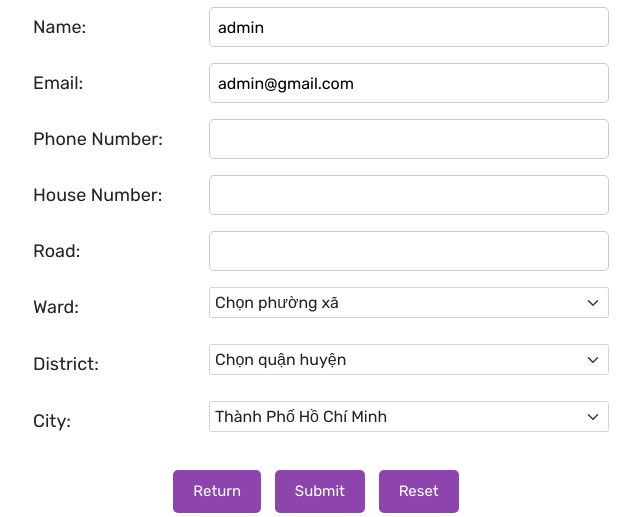
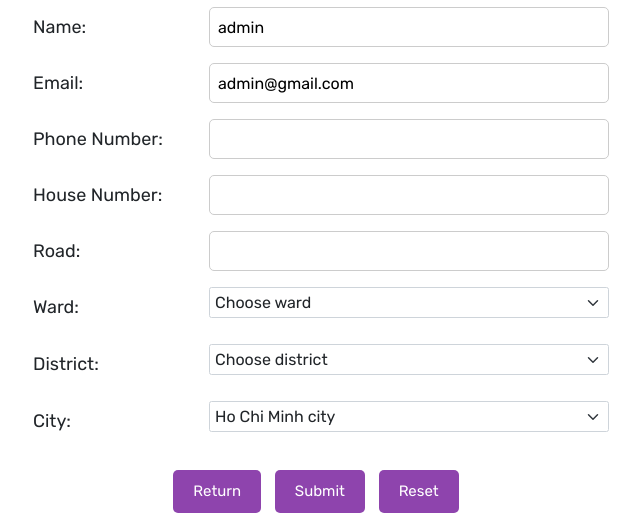
Before and after one commit to dien-tran/Do_An_Web2, a PHP site: page /edit_customer.php in a window 1280 px wide. Shown: the part 333-850 px from the top of the page, without its empty margins (319-959 px from the left). Run offline with PHP 8.4, Linux system fonts and the light colour scheme; a user stored in the database is signed in; data comes from the database, SQL or seed files in the repository; data that the repository does not hold is empty.

Commit message:
Update files
chỉnh lại tiếng anh

```diff
--- a/bookept-main/edit_customer.php
+++ b/bookept-main/edit_customer.php
@@ -187,13 +187,13 @@ if(isset($message) && is_array($message)) // Kiểm tra nếu $message là một
         <td><label for="ward">Ward:</label></td>
         <td>
             <select class="form-select form-select-sm" name="ward" id="ward" aria-label=".form-select-sm">
-                <option value="">Chọn phường xã</option>
+                <option value="" selected disabled >Choose ward</option>
                 <?php
                 for ($i = 1; $i <= 12; $i++) {
-                    $selected = ($_POST['ward'] == "Phường $i") ? 'selected' : '';
-                    "<option value='Phường $i' $selected>Phường $i</option>";
-                    $selected = ($check['ward'] == "Phường $i") ? 'selected' : '';
-                    echo "<option value='Phường $i' $selected>Phường $i</option>";
+                    $selected = ($_POST['ward'] == "Ward $i") ? 'selected' : '';
+                    "<option value='Ward $i' $selected>Ward $i</option>";
+                    $selected = ($check['ward'] == "Ward $i") ? 'selected' : '';
+                    echo "<option value='Ward $i' $selected>Ward $i</option>";
                 }
                 ?>
             </select>
@@ -203,13 +203,13 @@ if(isset($message) && is_array($message)) // Kiểm tra nếu $message là một
         <td><label for="district">District:</label></td>
         <td>
             <select class="form-select form-select-sm mb-3" name="district" id="district" aria-label=".form-select-sm">
-                <option value="">Chọn quận huyện</option>
+                <option value="" selected disabled >Choose district</option>
                 <?php
                 for ($i = 1; $i <= 12; $i++) {
-                  $selected = ($_POST['district'] == "Quận $i") ? 'selected' : '';
-                  "<option value='Quận $i' $selected>Quận $i</option>";
-                  $selected = ($check['district'] == "Quận $i") ? 'selected' : '';
-                  echo "<option value='Quận $i' $selected>Quận $i</option>";
+                  $selected = ($_POST['district'] == "District $i") ? 'selected' : '';
+                  "<option value='District $i' $selected>District $i</option>";
+                  $selected = ($check['district'] == "District $i") ? 'selected' : '';
+                  echo "<option value='District $i' $selected>District $i</option>";
               }
 
                 ?>
@@ -220,8 +220,8 @@ if(isset($message) && is_array($message)) // Kiểm tra nếu $message là một
         <td><label for="city">City:</label></td>
         <td>
             <select class="form-select form-select-sm mb-3" name="city" id="city" aria-label=".form-select-sm">
-                <option value="" selected>Chọn tỉnh thành</option>
-                <option value="Hồ Chí Minh" selected>Thành Phố Hồ Chí Minh</option>
+                <option value="" selected disabled >Choose city</option>
+                <option value="Hồ Chí Minh" selected>Ho Chi Minh city</option>
             </select>
         </td>
     </tr>
```
Also changed, not shown: bookept-main/checkout.php (+10 -10 lines).
